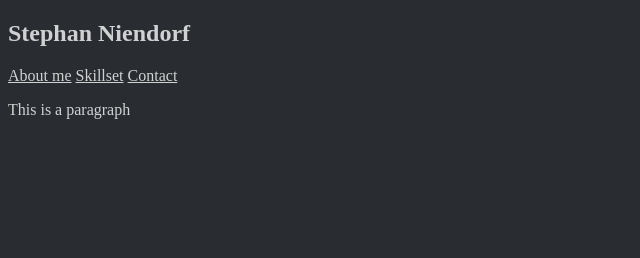
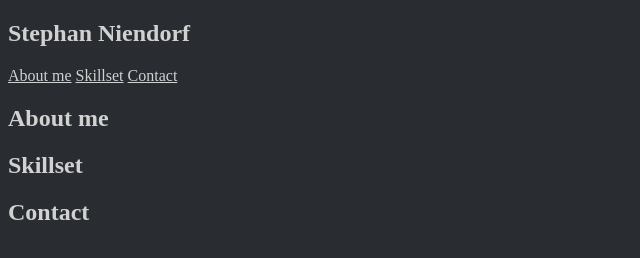
Before and after one commit to Stephan-mit-Ph/personal-website, a plain HTML site: page index.html in a window 1280 px wide. Shown: the whole page, without its empty margins (0-640 px from the left). Drawn offline with Linux system fonts and the light colour scheme.

Commit message:
edit index.html

```diff
--- a/index.html
+++ b/index.html
@@ -16,7 +16,9 @@
         <a href="#contact">Contact</a>
       </nav>
       <main>
-        <p>This is a paragraph</p>
+        <h2 class="about">About me</h2>
+        <h2 class="skills">Skillset</h2>
+        <h2 class="contact">Contact</h2>
       </main>
     </header>
     <main>
```
